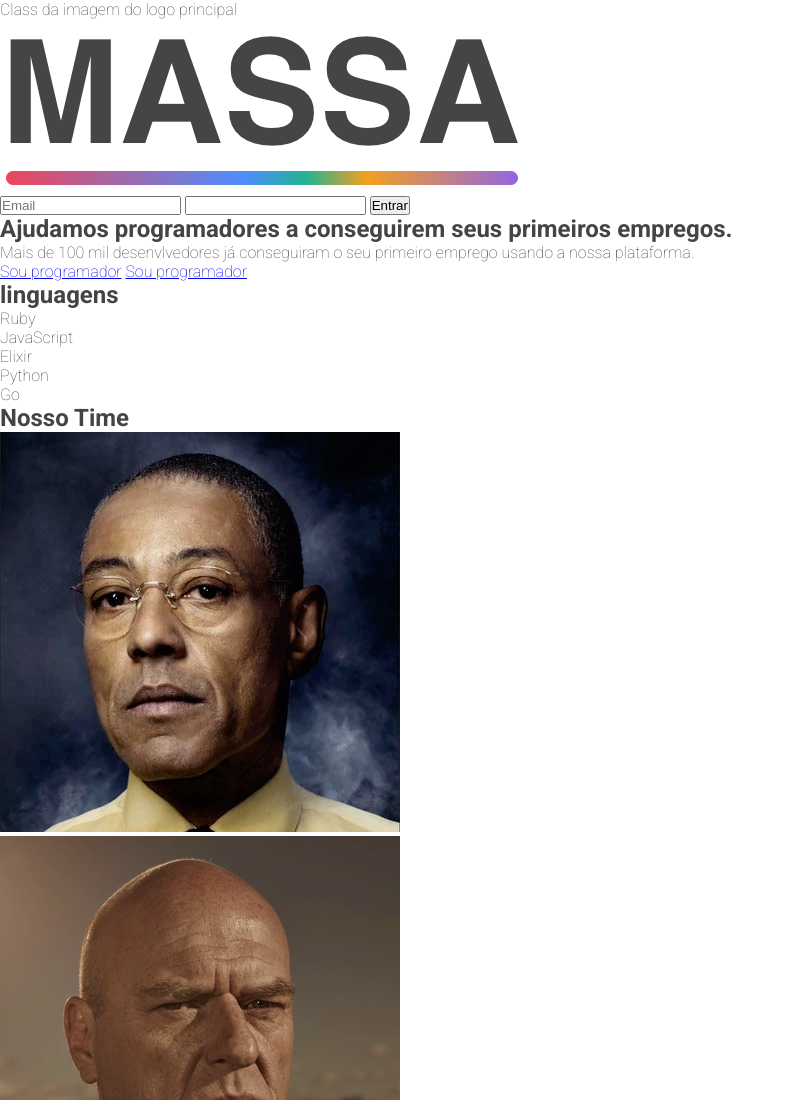
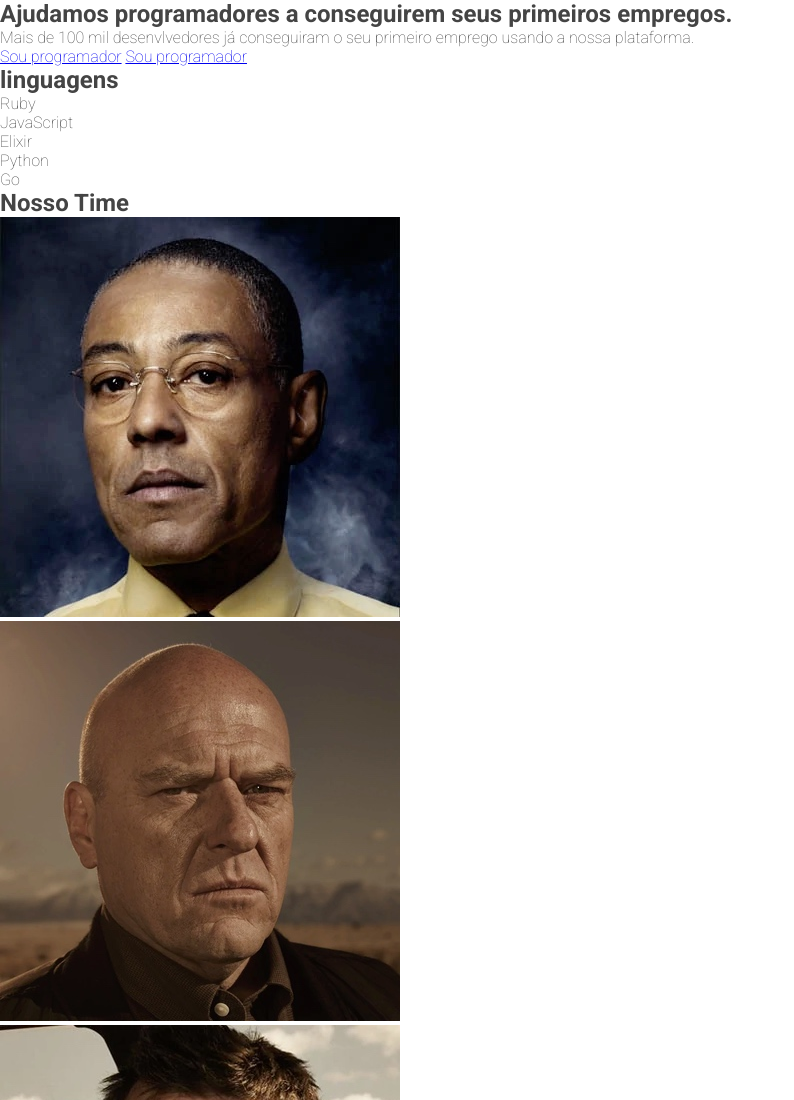
Before and after one commit to victoroliveira59/project_web, a plain HTML site: page massa/index.html in a window 1280 px wide. Shown: the top 1100 px of the page, without its empty margins (0-794 px from the left). Drawn offline with Linux system fonts and the light colour scheme.

Commit message:
create new branch feature

```diff
--- a/massa/index.html
+++ b/massa/index.html
@@ -15,24 +15,24 @@
     <link rel="stylesheet" href="https://fonts.googleapis.com/css2?family=Roboto:ital,wght@0,100;0,700;1,300&display=swap">
 </head>
 <body>
-<header>
-    Class da imagem do logo principal
-    <div class="Logo">
-        <img src="images/logo.png" alt="Logo">
-    </div>
+<!--<header>-->
+<!--    Class da imagem do logo principal-->
+<!--    <div class="Logo">-->
+<!--        <img src="images/logo.png" alt="Logo">-->
+<!--    </div>-->
 
-    <!--  Caixas para enserir o email e a senha de login  -->
-    <form class ='sing-in' action="#">
-        <label>
-            <input type="email" placeholder="Email">
-        </label>
-        <label>
-            <input type="password">
-        </label>
-    <!--Botão de entrar no login-->
-        <button type="submit"> Entrar</button>
-    </form>
-    </header>
+<!--    &lt;!&ndash;  Caixas para enserir o email e a senha de login  &ndash;&gt;-->
+<!--    <form class ='sing-in' action="#">-->
+<!--        <label>-->
+<!--            <input type="email" placeholder="Email">-->
+<!--        </label>-->
+<!--        <label>-->
+<!--            <input type="password">-->
+<!--        </label>-->
+<!--    &lt;!&ndash;Botão de entrar no login&ndash;&gt;-->
+<!--        <button type="submit"> Entrar</button>-->
+<!--    </form>-->
+<!--    </header>-->
     <main>
     <!--        Texto de subtitulo-->
         <section class="intro">
```
